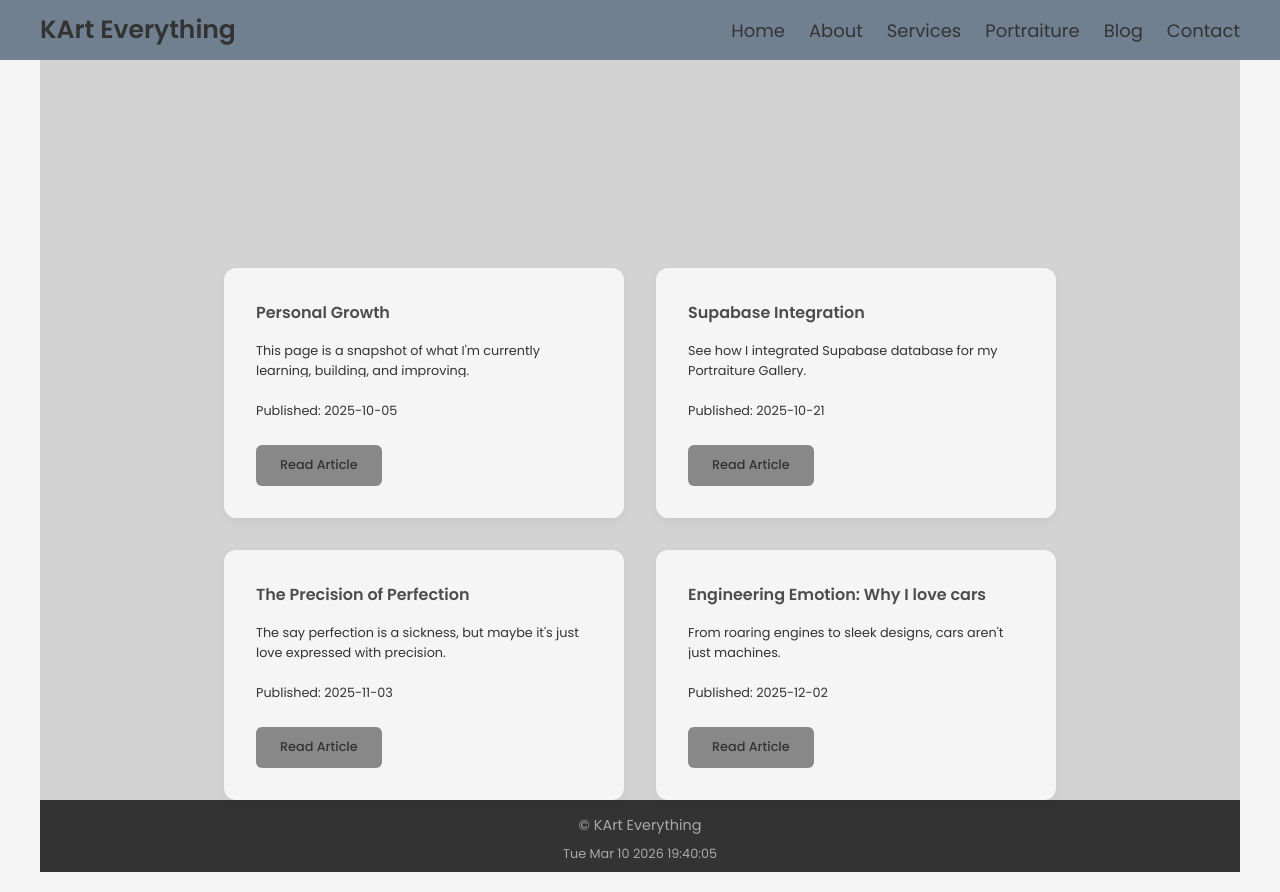
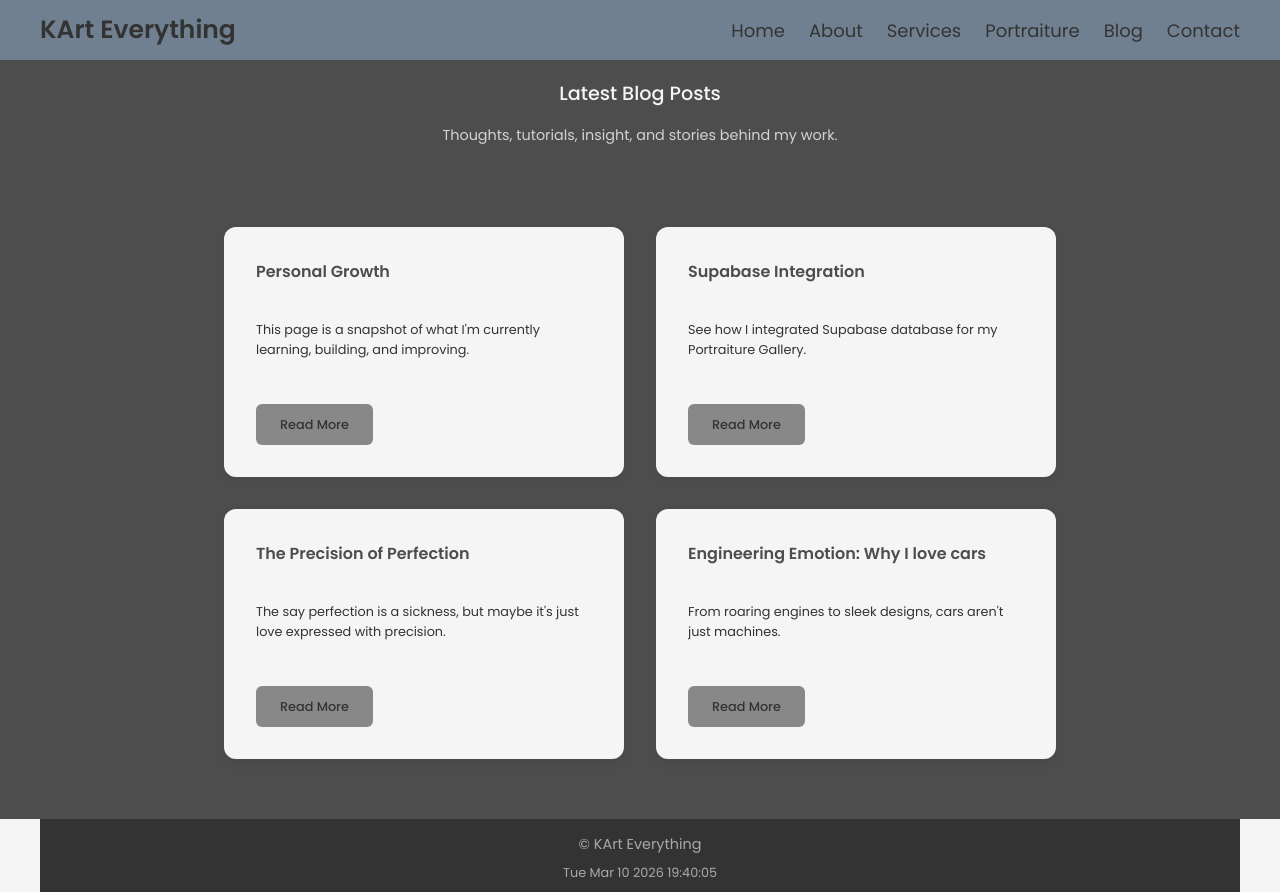
Before and after one commit to karteverything/karteverything2, a Next.js app: page /blog in a window 1280 px wide. Built offline with nearby package versions, Linux system fonts and the light colour scheme.

Commit message:
fix blog

```diff
--- a/app/blog/page.jsx
+++ b/app/blog/page.jsx
@@ -1,23 +1,29 @@
 import Link from "next/link";
 import { blogPosts } from "../../data/blogPosts";
 
-export default function BlogPage() {
+export default function BlogPreview() {
     return (
-        <section className="blog-container container">
+        <section id="blog" className="blog-section">
+            <div className="blog-container container">
+
                 <div className="blog-title">
-                <h2>Blog</h2>
-                <p>Thoughts, tutorials, insights, and stories behind my work.</p>
+                    <h2>Latest Blog Posts</h2>
+                    <p>Thoughts, tutorials, insight, and stories behind my work.</p>
                 </div>
 
                 <div className="blog-grid">
+
                     {blogPosts.map((post) => (
-                <div key={post.slug} className="blog-card">
+                        <div className="blog-card" key={post.slug}>
                             <h3>{post.title}</h3>
                             <p className="blog-snippet">{post.snippet}</p>
-                    <p className="blog-date">Published: {post.published}</p>
-                    <Link href={post.path} className="btn">Read Article</Link>
+
+                            <Link href={post.path} className="btn">
+                                Read More
+                            </Link>
                         </div>
                     ))}
+                </div>
             </div>
         </section>
     );
```
Also changed, not shown: components/BlogPreview.jsx (deleted, +0 -30 lines). Lines whose indentation alone changed are shown as unchanged.
